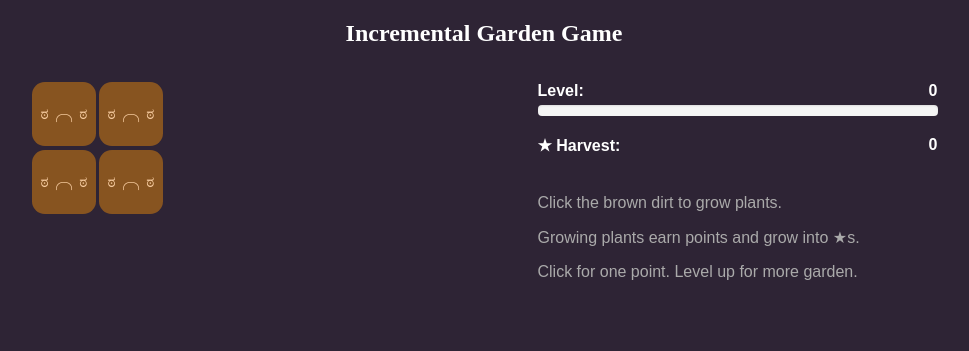
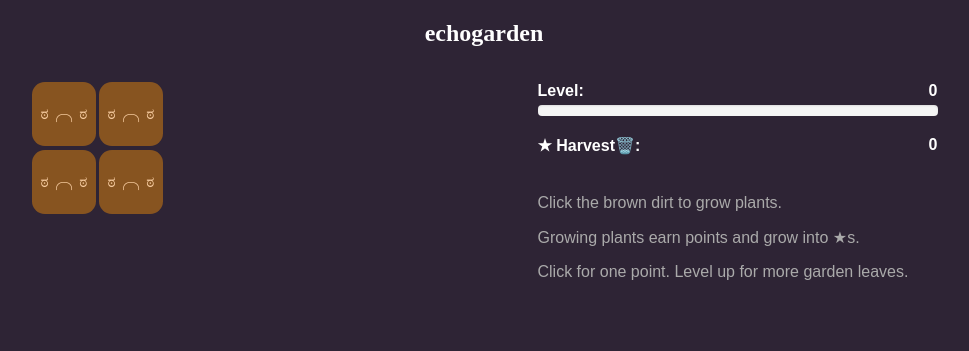
Before and after one commit to danilo012/echogarden., a plain HTML site: page index.html in a window 1280 px wide. Shown: the whole page, without its empty margins (156-1125 px from the left). Drawn offline with nearby package versions, Linux system fonts and the light colour scheme.

Commit message:
Update index.html

```diff
--- a/index.html
+++ b/index.html
@@ -2,13 +2,13 @@
 <html lang="en" >
 <head>
   <meta charset="UTF-8">
-  <title>CodePen - incremental game</title>
+  <title>echogarden</title>
   <link rel='stylesheet' href='https://cdnjs.cloudflare.com/ajax/libs/animate.css/3.5.2/animate.min.css'><link rel="stylesheet" href="./style.css">
 
 </head>
 <body>
 <!-- partial:index.partial.html -->
-<h2>Incremental Garden Game</h2>
+<h2>echogarden</h2>
 <div id="header-game">
   <div class="flex-row">
     <div class="flex-column">
@@ -25,7 +25,7 @@
       <div class="progress">
         <div id="incg-progress" class="progress-bar"></div>
       </div>
-      <label>★ Harvest:</label>
+      <label>★ Harvest🗑️:</label>
       <label id="incg-harvested" class="pull-right">
           </label>
       <br/>
@@ -33,7 +33,7 @@
       <div class="text-muted">
         <p>Click the brown dirt to grow plants.</p>
         <p>Growing plants earn points and grow into ★s.</p>
-        <p>Click for one point. Level up for more garden.</p>
+        <p>Click for one point. Level up for more garden leaves.</p>
         <br/><br/>
         <div id="incg-harvestall">
         </div>
```
